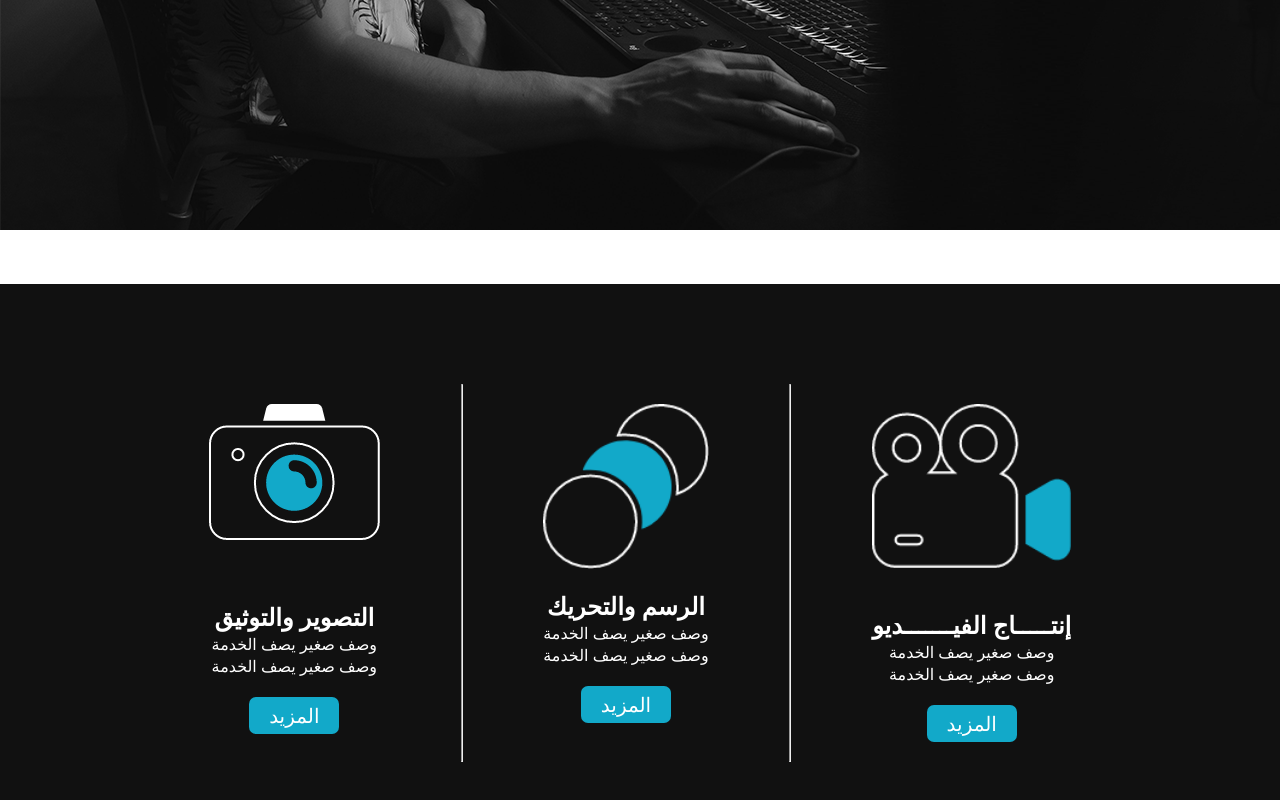
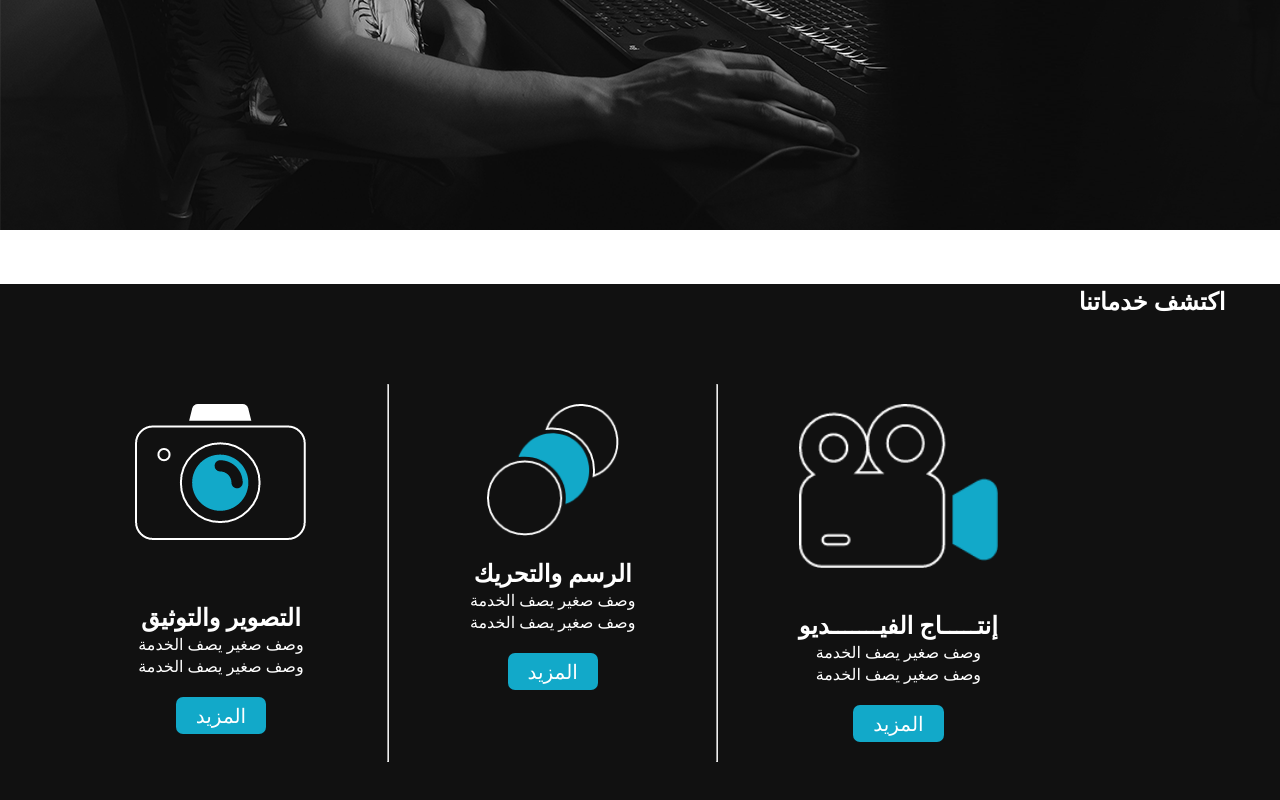
Before and after one commit to punisher1k99/washeek, a plain HTML site: page 03-03-2023/index.html in a window 1280 px wide. Shown: the part 580-1380 px from the top of the page. Drawn offline with Linux system fonts and the light colour scheme.

Commit message:
Front page revised

```diff
--- a/03-03-2023/index.html
+++ b/03-03-2023/index.html
@@ -36,6 +36,8 @@
         </div>
         <div class="mid-div"
             style="display: flex; justify-content: center; padding-bottom: 50px;">
+                        <h2 class="heading2">اكتشف خدماتنا</h2>
+
             <div class="services" style="color: white; display: flex; justify-content: space-evenly;">
                 <div class="right">
                     <img src=".\images\vid.png" alt="" class="video" style="width: 100%; margin-bottom: 40px;">
@@ -46,7 +48,7 @@
                 </div>
                 <hr>
                 <div class="center">
-                    <img src=".\images\fil.png" alt="" class="video" style="width: 100%;">
+                    <img src=".\images\fil.png" alt="" class="video" style="width: 80%;">
                     <h2 class="sub-heading">الرسم والتحريك</h2>
                     <p class="para1">وصف صغير يصف الخدمة</p>
                     <p class="para1">وصف صغير يصف الخدمة</p>
```
